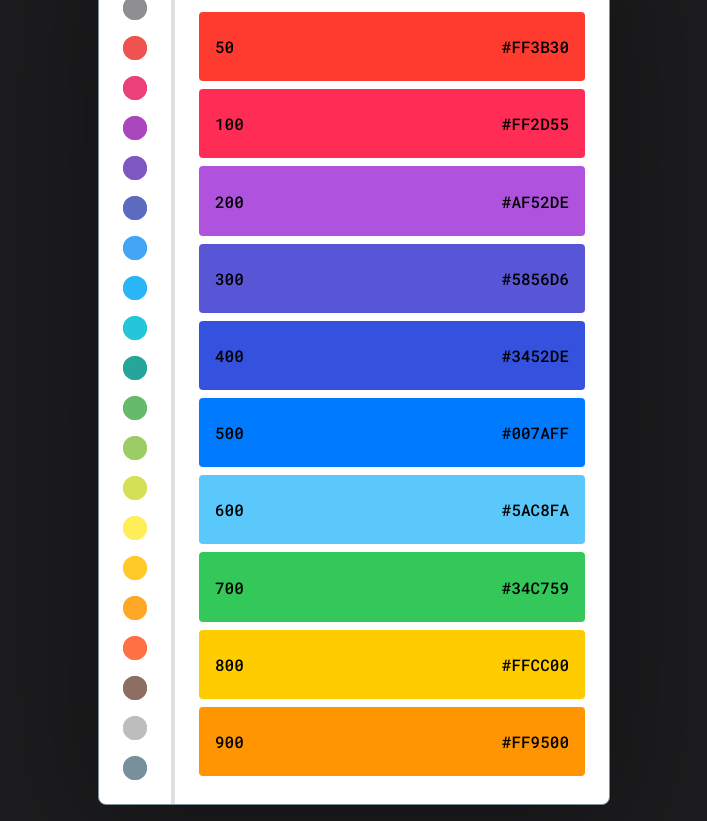
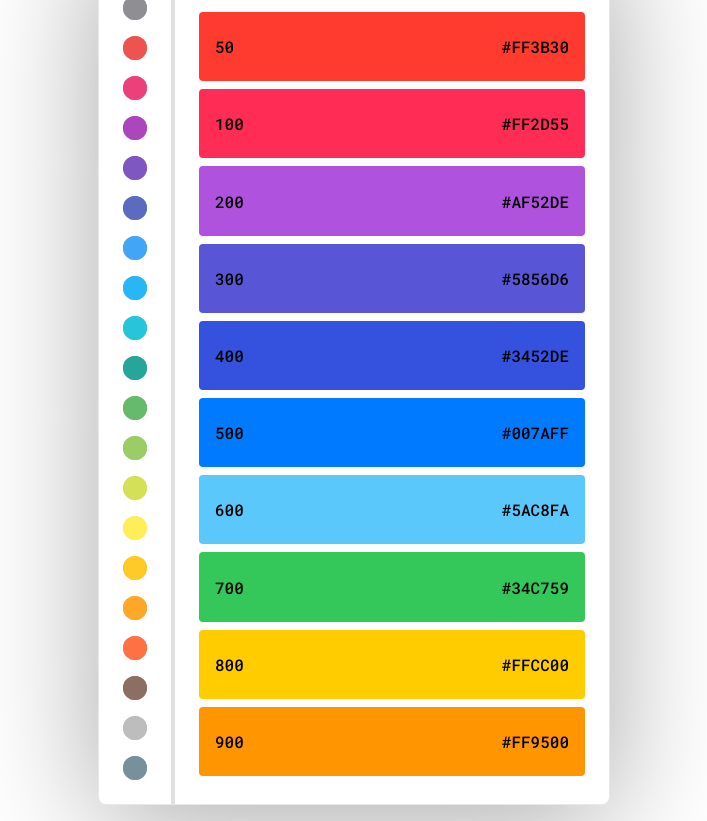
Before and after one commit to frontedu/frontedu.github.io, a plain HTML site: page cores.html in a window 1280 px wide. Shown: the part 93-914 px from the top of the page, without its empty margins (286-993 px from the left). Drawn offline with Linux system fonts and the light colour scheme.

Commit message:
cores do /cores

```diff
--- a/assets/style.css
+++ b/assets/style.css
@@ -30,7 +30,7 @@ img {
 }
 
 html {
-  background-color: #1C1C1E;
+  background-color: white;
   font-family: "Roboto", sans-serif;
   font-weight: 500;
 }
@@ -45,7 +45,7 @@ html {
   width: 32em;
   margin: 0 auto;
   background-color: white;
-  border: 1px solid #78909c;
+  border: 1px solid #e8e8e8;
   border-radius: 0.5em;
   box-shadow: 0 1em 8em rgba(0, 0, 0, 0.35);
 }
```
